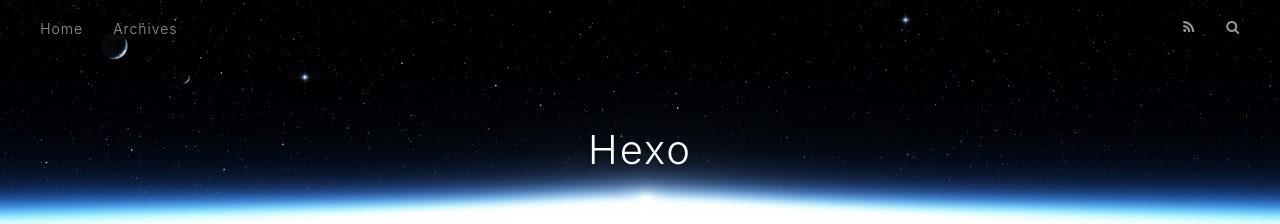
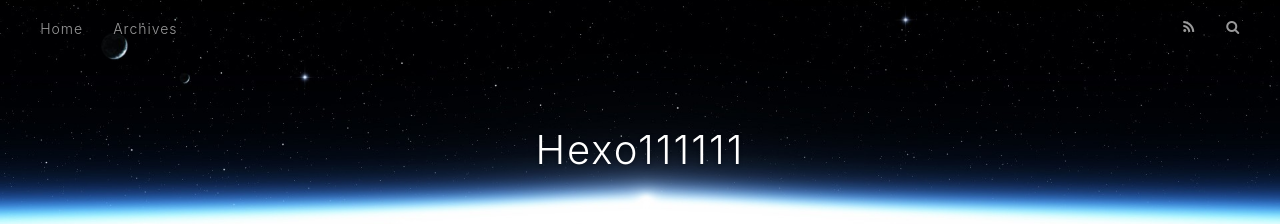
Before and after one commit to hoangtuan9951/hoangtuan9951.github.io, a plain HTML site: page index.html in a window 1280 px wide. Shown: the top 224 px of the page. Drawn offline with nearby package versions, Linux system fonts and the light colour scheme.

Commit message:
Site updated: 2020-05-13 17:17:14

```diff
--- a/index.html
+++ b/index.html
@@ -36,7 +36,7 @@
   <div id="header-outer" class="outer">
     <div id="header-title" class="inner">
       <h1 id="logo-wrap">
-        <a href="/" id="logo">Hexo</a>
+        <a href="/" id="logo">Hexo111111</a>
       </h1>
 
     </div>
```
